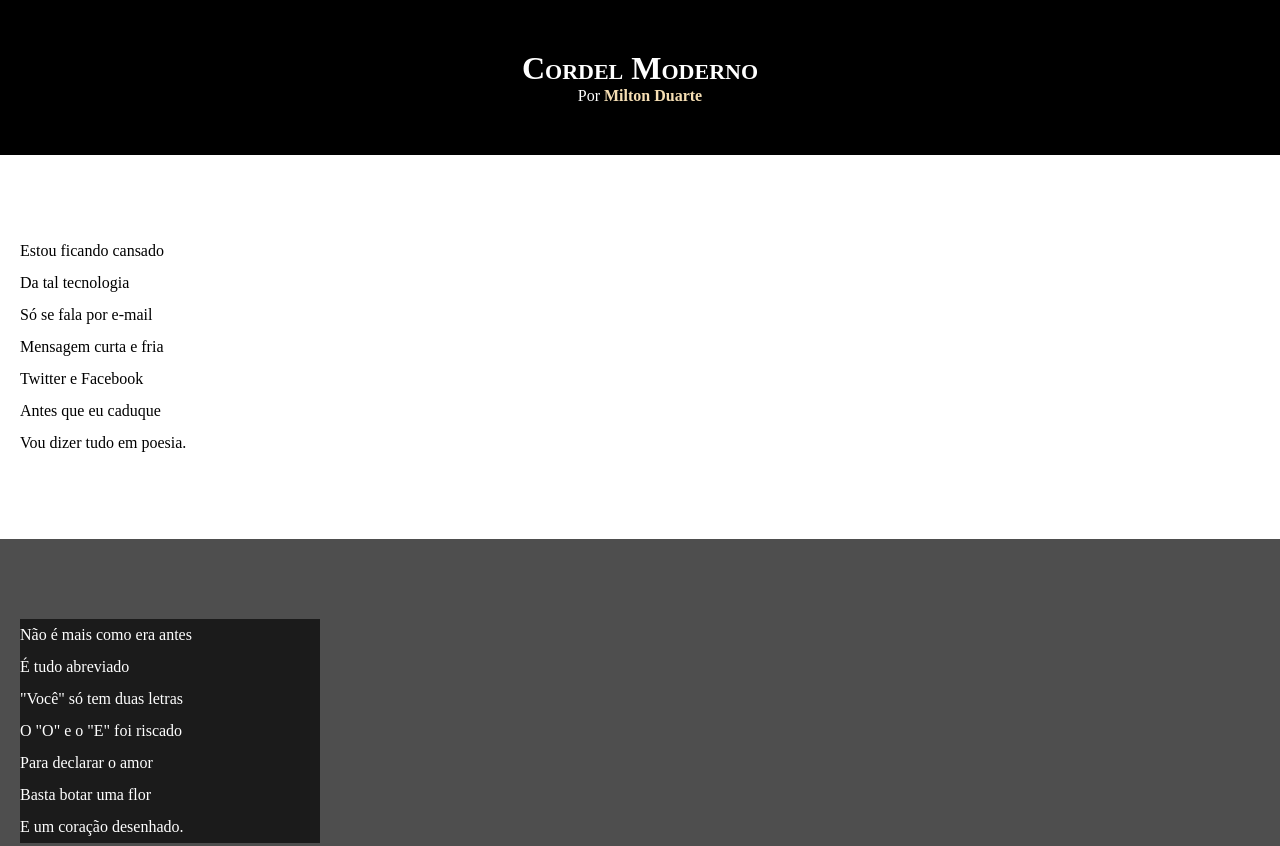
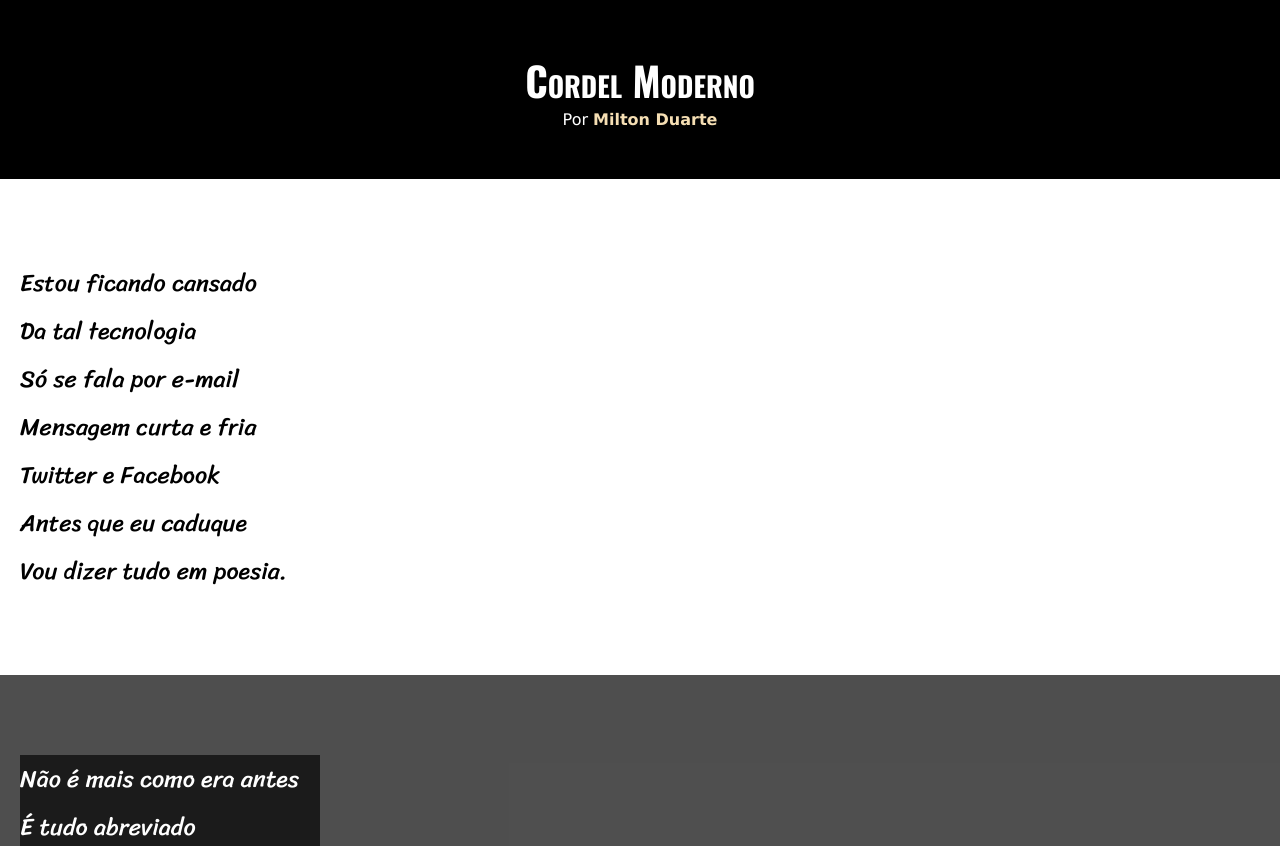
Before and after one commit to lucasmartins0/projeto-cordel, a plain HTML site: page index.html in a window 1280 px wide. Shown: the top 846 px of the page. Drawn offline with nearby package versions, Linux system fonts and the light colour scheme.

Commit message:
Update style.css

```diff
--- a/estilo/style.css
+++ b/estilo/style.css
@@ -1,5 +1,17 @@
 @charset "UTF-8";
 
+@import url('https://fonts.googleapis.com/css2? family= Oswald:wght@200;300;400;500;600;700 & display=swap');
+
+@import url('https://fonts.googleapis.com/css2? family= Sriracha & display=swap');
+
+@import url('https://fonts.googleapis.com/css2?family=Dancing+Script:wght@400;500;600;700&family=Sriracha&display=swap');
+
+:root {
+    --fonte1: Verdana, Geneva, Tahoma, sans-serif;
+    --fonte2: 'Sriracha', cursive;
+    --fonte3: 'Oswald', sans-serif;
+    --fonte4: 'Dancing Script', cursive;
+}
 
 * {
     margin: 0px;
@@ -9,6 +21,7 @@
 html, body {
     min-height: 100vh;
     background-color: darkgray;
+    font-family: var(--fonte1);
 }
 
 header {
@@ -21,6 +34,9 @@ header > h1 {
     padding-top: 50px;
     /*text-transform: uppercase; {jogar todas as letras para maúsculo}*/
     font-variant: small-caps;
+    font-family: var(--fonte3);
+    font-size: 2.5em;
+
 }
 
 header > p {
@@ -41,11 +57,14 @@ section {
     padding-bottom: 10vh;
     line-height: 2em;
     padding-left: 20px;
+    font-family: var(--fonte2);
+    font-size: 1.5em;
 }
 
 .normal {
     background-color: white;
     color: black;
+    font-family: var(--fonte2);
 }
 
 .imagem {
```
